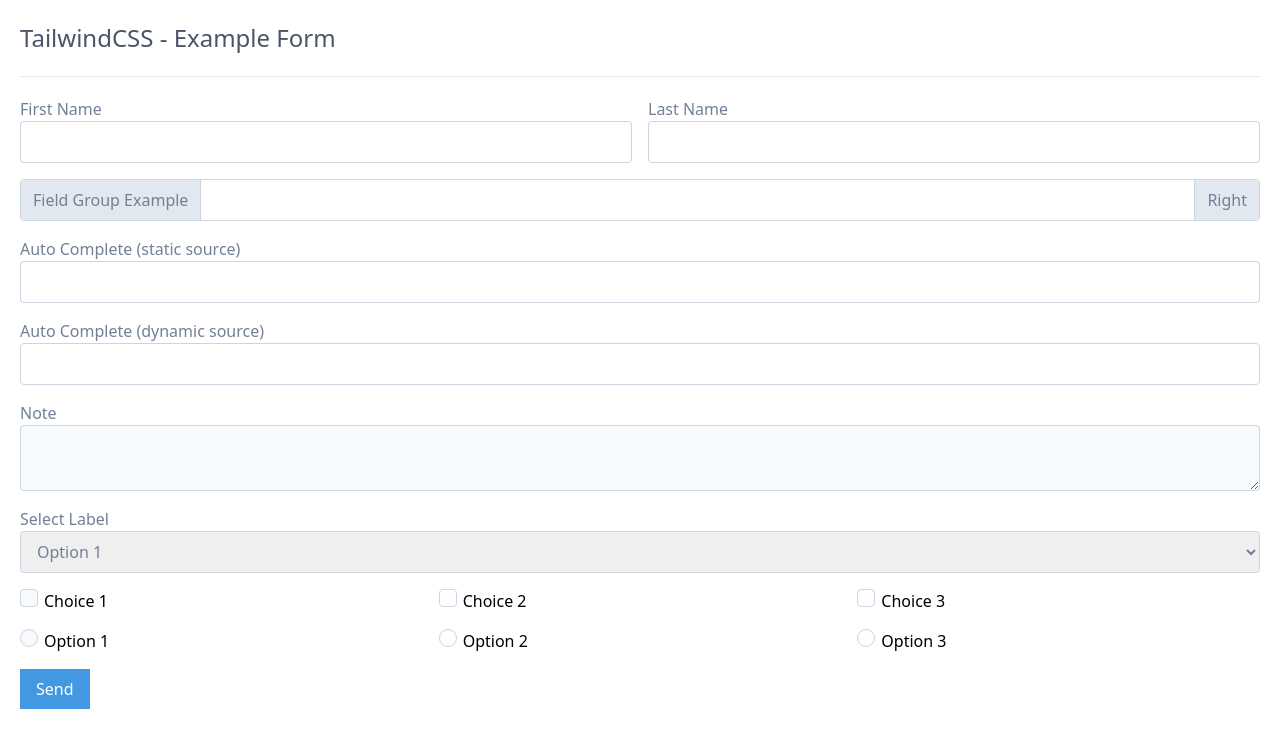
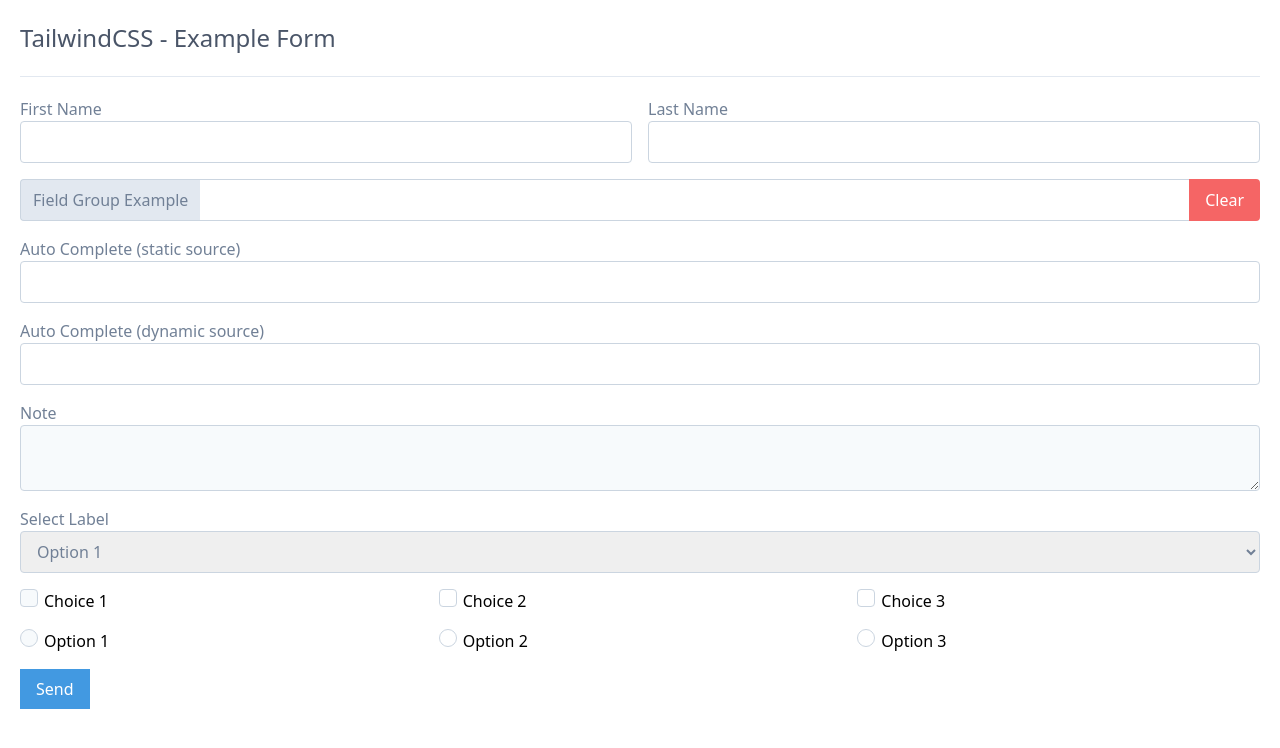
Before and after one commit to rzfury/rz-next-tailwind, a Next.js app: page /examples/form-control in a window 1280 px wide. Shown: the top 748 px of the page. Built offline with nearby package versions, Linux system fonts and the light colour scheme.

Commit message:
update field group:
- Change `Left` and `Right` comp to only `Addons`
- Add button

```diff
--- a/global.d.ts
+++ b/global.d.ts
@@ -8,7 +8,7 @@
 declare namespace RazorWindProps {
 
   interface Button extends React.ButtonHTMLAttributes<HTMLButtonElement> {
-    children?: string | JSX.Element[];
+    children?: React.ReactNode;
     role?: 'danger' | 'default' | 'primary';
     outline?: boolean;
     rounded?: boolean;
@@ -74,7 +74,7 @@ declare namespace RazorWindProps {
       labelProps?: React.LabelHTMLAttributes<HTMLLabelElement>;
 
       /** @type Label Children or Label Text */
-      label?: string | JSX.Element;
+      label?: React.ReactNode;
 
       /** @type Enable Floating Label */
       labelFloat?: boolean;
@@ -103,7 +103,7 @@ declare namespace RazorWindProps {
       labelProps?: React.LabelHTMLAttributes<HTMLLabelElement>;
 
       /** @type Label Children or Label Text */
-      label?: string | JSX.Element;
+      label?: React.ReactNode;
 
       /** @type Enable Floating Label */
       labelFloat?: boolean;
@@ -127,12 +127,11 @@ declare namespace RazorWindProps {
     interface FieldGroup extends React.HTMLAttributes<HTMLDivElement> { }
 
     namespace FieldGroup {
-      interface Left extends React.HTMLAttributes<HTMLDivElement> { }
-      interface Right extends React.HTMLAttributes<HTMLDivElement> { }
+      interface Addons extends React.HTMLAttributes<HTMLDivElement> { }
     }
 
     interface Select extends React.SelectHTMLAttributes<HTMLSelectElement> {
-      label?: string | JSX.Element;
+      label?: React.ReactNode;
       options: { label: string, value: string }[];
     }
   }
--- a/src/components/form/field-group.tsx
+++ b/src/components/form/field-group.tsx
@@ -1,15 +1,15 @@
 import React from 'react';
+import Button from '../button';
 
 class FieldGroup extends React.Component<RazorWindProps.Form.FieldGroup, {}> {
-  public static Left = (props: RazorWindProps.Form.FieldGroup.Left) => {
+  public static Addons = (props: RazorWindProps.Form.FieldGroup.Addons) => {
     return (
-      <div {...props} className="form-fieldgroup-left">{props.children}</div>
+      <div {...props} className="form-fieldgroup-addons">{props.children}</div>
     );
   };
-
-  public static Right = (props: RazorWindProps.Form.FieldGroup.Right) => {
+  public static Button = (props: RazorWindProps.Button) => {
     return (
-      <div {...props} className="form-fieldgroup-right">{props.children}</div>
+      <Button {...props} rounded={false}>{props.children}</Button>
     );
   };
 
--- a/src/pages/examples/form-control.tsx
+++ b/src/pages/examples/form-control.tsx
@@ -42,9 +42,9 @@ export default class ExampleForm extends React.Component {
             <Field label="Last Name" name="lastName" />
           </FormGroup>
           <FieldGroup>
-            <FieldGroup.Left>Field Group Example</FieldGroup.Left>
+            <FieldGroup.Addons>Field Group Example</FieldGroup.Addons>
             <Field label="Example Field" name="exampleField"/>
-            <FieldGroup.Right>Right</FieldGroup.Right>
+            <FieldGroup.Button role="danger">Clear</FieldGroup.Button>
           </FieldGroup>
           <AutoComplete
             label="Auto Complete (static source)"
--- a/src/styles/components/form.css
+++ b/src/styles/components/form.css
@@ -158,7 +158,23 @@
 /* - Field Group */
 
 .form-fieldgroup {
-  @apply flex border border-solid border-gray-400 rounded overflow-hidden;
+  @apply flex;
+}
+
+.form-fieldgroup > * {
+  @apply border-t border-b border-solid border-gray-400;
+}
+
+.form-fieldgroup > :first-child {
+  @apply border-l rounded-l;
+}
+
+.form-fieldgroup > :last-child {
+  @apply border-r rounded-r;
+}
+
+.form-fieldgroup > .btn {
+  @apply border-0;
 }
 
 .form-fieldgroup label {
@@ -166,17 +182,21 @@
 }
 
 .form-fieldgroup .form-text {
-  @apply flex-grow;
+  @apply flex-grow border-t-0 border-b-0;
 }
 
-.form-fieldgroup .form-text-input {
-  @apply border-0 rounded-none;
+.form-fieldgroup .form-text .form-text-input {
+  @apply border-l-0 border-r-0 rounded-none;
 }
 
-.form-fieldgroup > .form-fieldgroup-left {
-  @apply py-2 px-3 text-gray-600 bg-gray-300 border-r border-solid border-gray-400;
+.form-fieldgroup .form-text:first-child .form-text-input {
+  @apply rounded-l;
 }
 
-.form-fieldgroup > .form-fieldgroup-right {
-  @apply py-2 px-3 text-gray-600 bg-gray-300 border-l border-solid border-gray-400;
+.form-fieldgroup .form-text:last-child .form-text-input {
+  @apply rounded-r;
 }
+
+.form-fieldgroup > .form-fieldgroup-addons {
+  @apply py-2 px-3 text-gray-600 bg-gray-300;
+}
```
